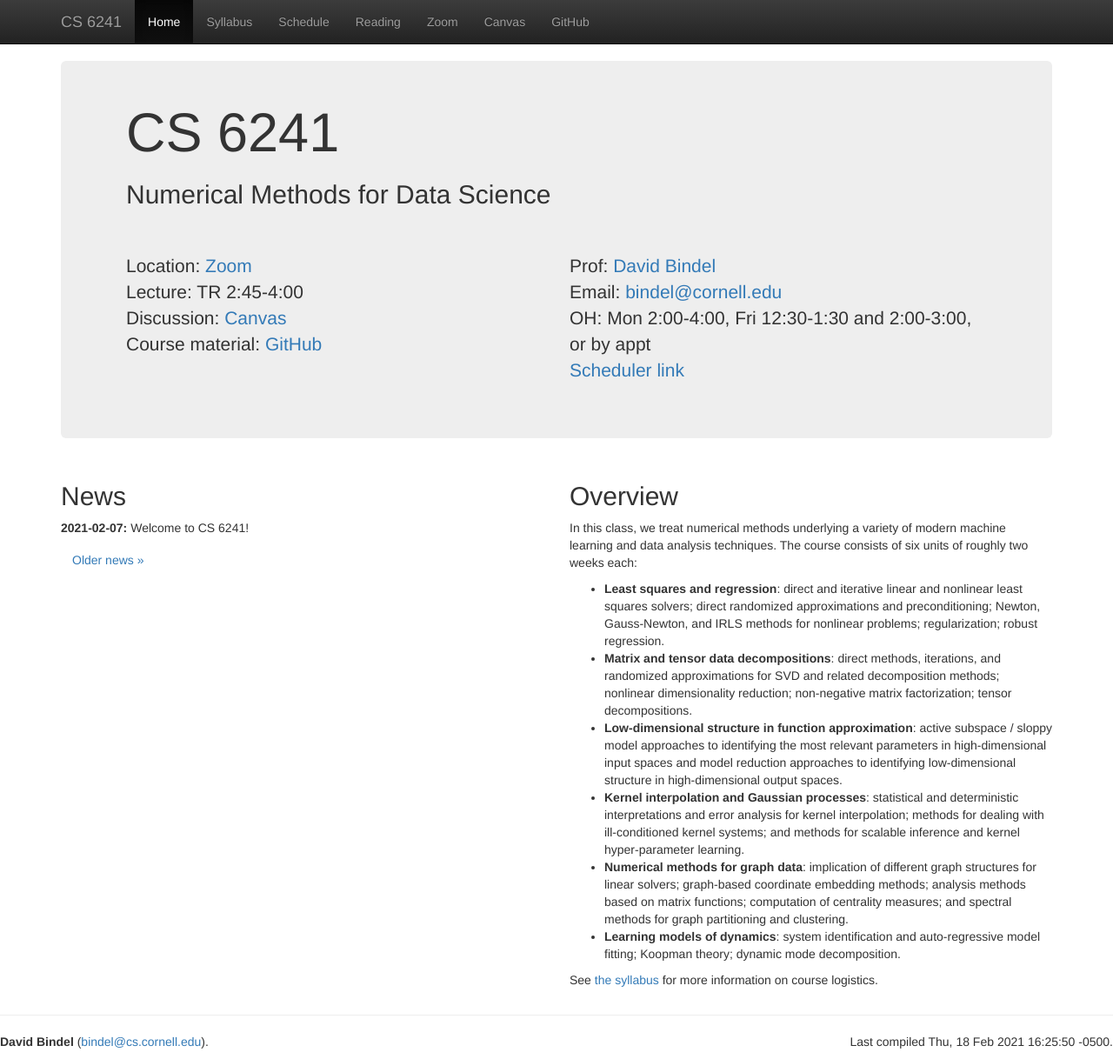
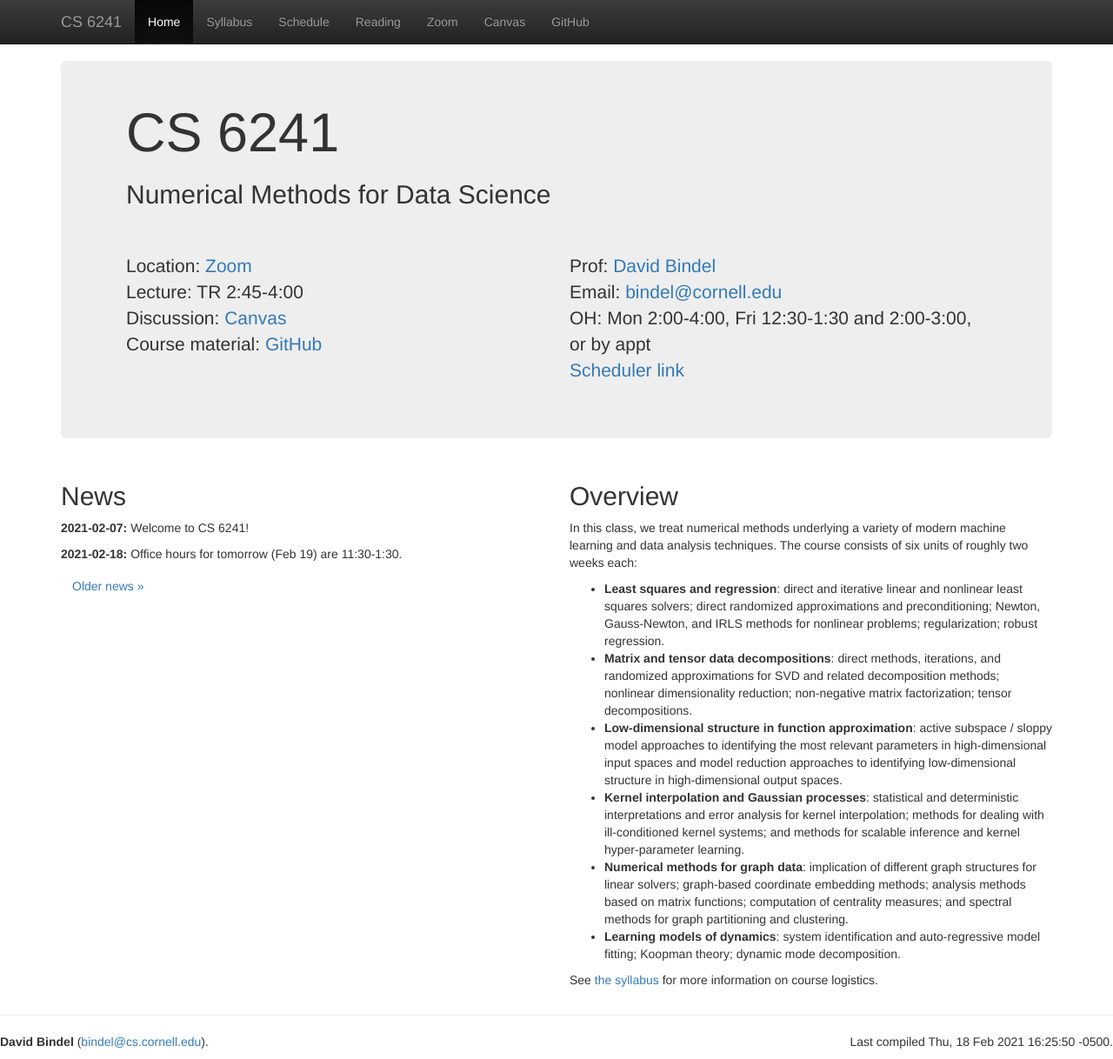
Before and after one commit to dbindel/cs6241-s21, a Jekyll site: the page built from web/index.html, in a window 1280 px wide and 1218 px high. Shown: the whole window at 87% size. Built offline with Jekyll 4.4.1, drawn with Linux system fonts in a browser that asks for light colours; nearby versions of some CDN libraries.

Commit message:
Add change in OH.

```diff
--- a/web/_data/news.yml
+++ b/web/_data/news.yml
@@ -1,3 +1,6 @@
+-
+  date: 2021-02-18
+  text: Office hours for tomorrow (Feb 19) are 11:30-1:30.
 -
   date: 2021-02-07
   text: Welcome to CS 6241!
```
